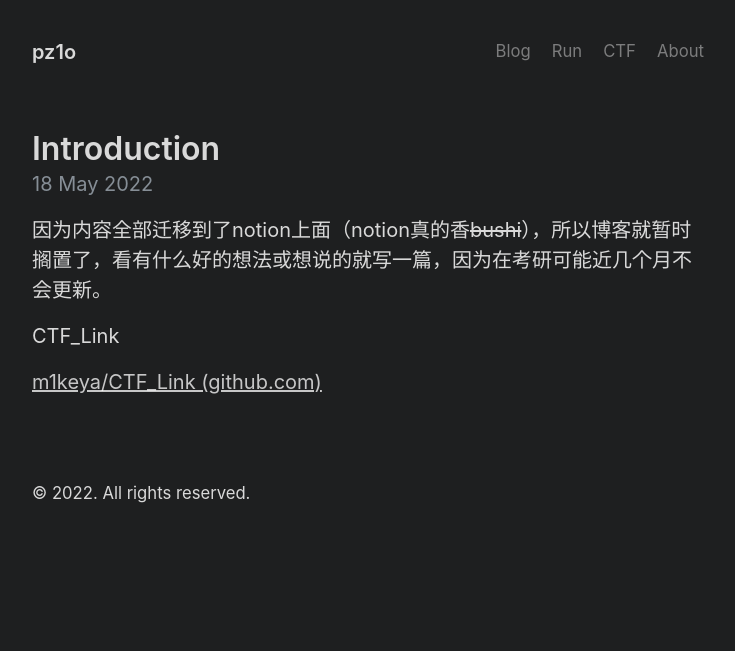
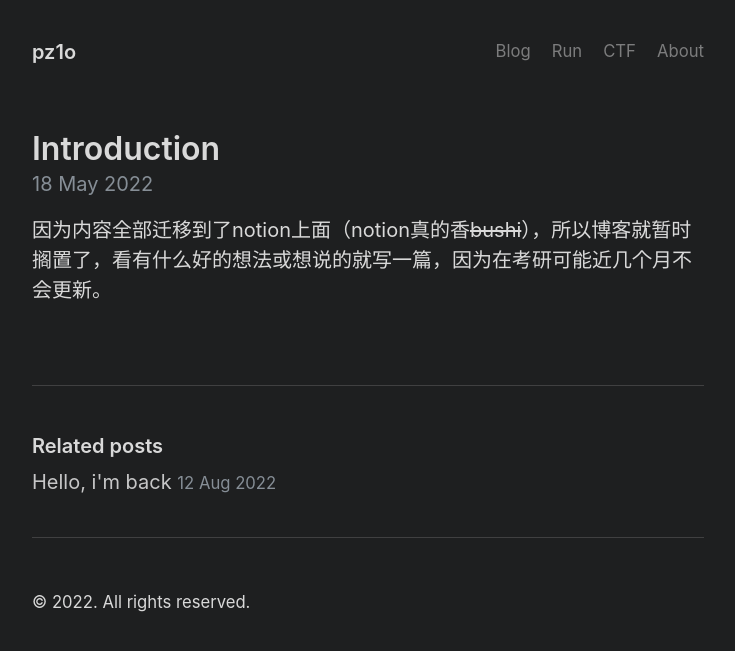
Before and after one commit to pz1o/m1keya.github.io, a Jekyll site: the page built from _posts/2022-05-18-just-say-something.md, in a window 1280 px wide. Shown: the top 651 px of the page, without its empty margins (272-1007 px from the left). Built offline with Jekyll 4.4.1, drawn with Linux system fonts in a browser that asks for light colours.

Commit message:
2022/08/12

```diff
--- a/_posts/2022-05-18-just-say-something.md
+++ b/_posts/2022-05-18-just-say-something.md
@@ -5,7 +5,3 @@ title: Introduction
 ---
 
 因为内容全部迁移到了notion上面（notion真的香~~bushi~~），所以博客就暂时搁置了，看有什么好的想法或想说的就写一篇，因为在考研可能近几个月不会更新。
-
-CTF_Link
-
-[m1keya/CTF_Link (github.com)](https://github.com/m1keya/CTF_Link)
--- /dev/null
+++ b/_posts/2022-08-12-new-start.md
@@ -0,0 +1,5 @@
+---
+layout: post
+title: Hello, i'm back
+
+---
```
